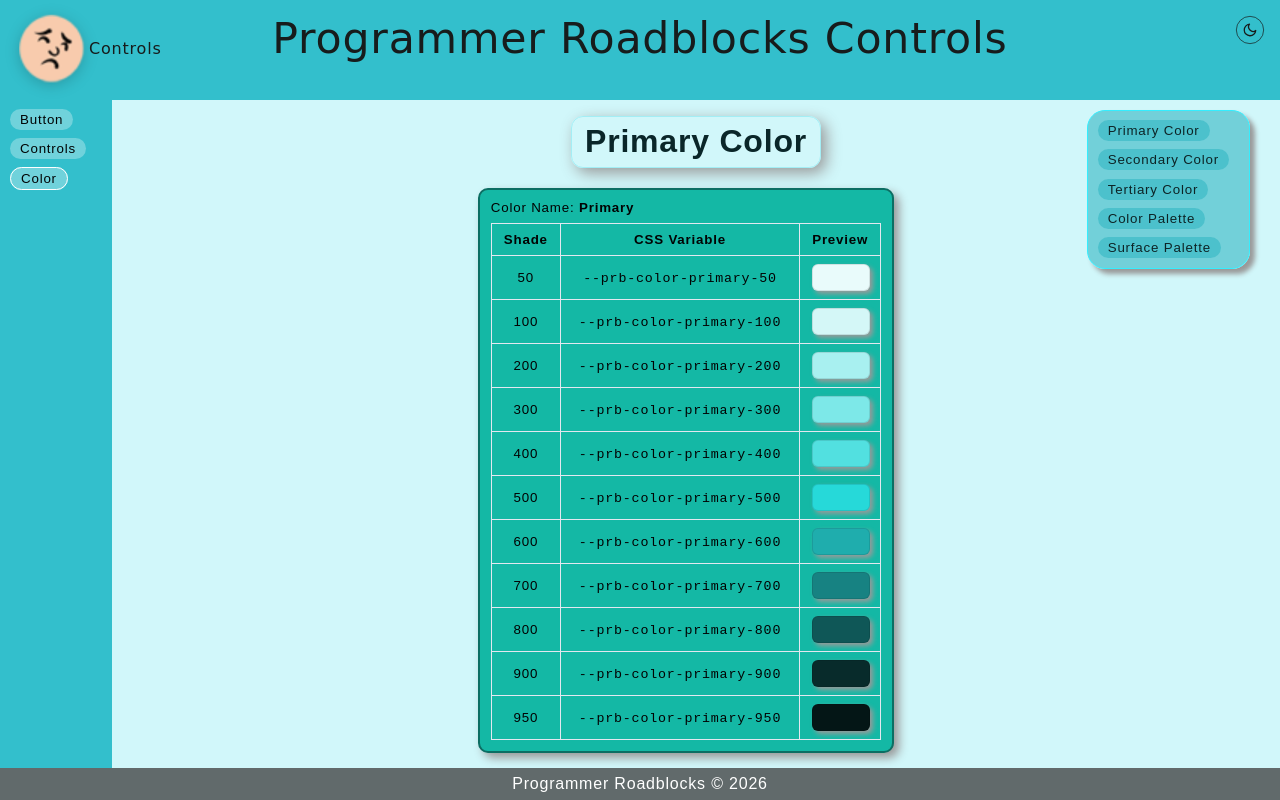
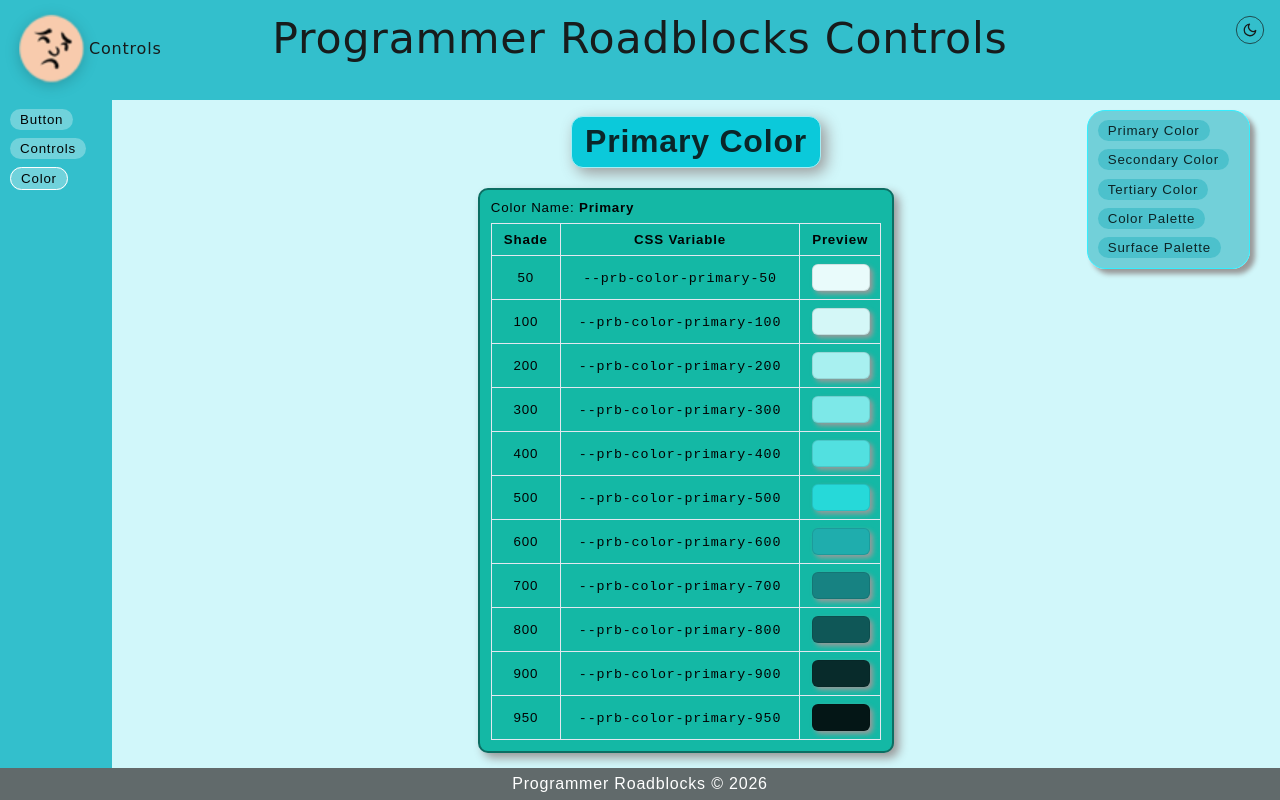
Before and after one commit to PRBDUDE/prb-controls, an Angular app: page /color in a window 1280 px wide. Built offline with nearby package versions, Linux system fonts and the light colour scheme.

Commit message:
add section header background color

```diff
--- a/public/assets/scss/_color.scss
+++ b/public/assets/scss/_color.scss
@@ -77,6 +77,7 @@
   --color-note-section-text: hsl(var(--base-hue) 20% 80%);
 
   --color-content-section-text: hsl(var(--base-hue) 60% 10%);
+  --color-content-section-background: hsl(var(--base-hue) 90% 45%);
   --color-content-section-title-border: hsl(var(--base-hue) 80% 80%);
 
   --color-star-border: hsl(var(--base-hue) 60% 10%);
@@ -141,6 +142,7 @@
     --color-note-section-text: hsl(var(--base-hue) 20% 100%);
 
     --color-content-section-text: hsl(var(--base-hue) 100% 90%);
+    --color-content-section-background: hsl(var(--base-hue) 60% 25%);
     --color-content-section-title-border: hsl(var(--base-hue) 40% 40%);
 
     --color-star-border: hsl(var(--base-hue) 30% 80%);
--- a/src/app/core/section/section.scss
+++ b/src/app/core/section/section.scss
@@ -3,3 +3,7 @@
   margin: 0 auto 5em auto;
   min-height: calc(var(--content-height) - 2em);
 }
+
+.content-section-description {
+  background-color: var(--color-content-section-background);
+}
```
